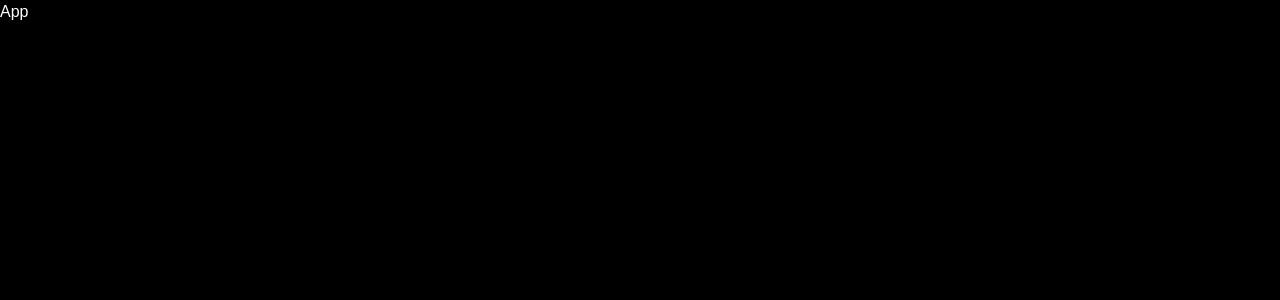
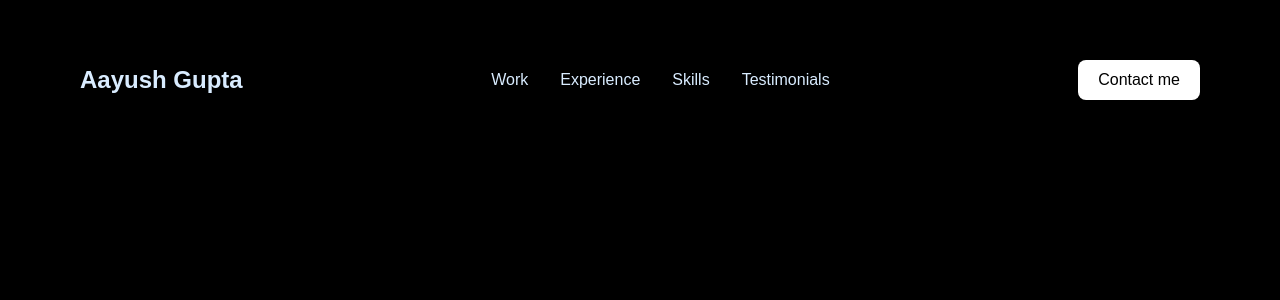
Before and after one commit to AayushGupta69/portfolio, a React (Vite) app: page / in a window 1280 px wide. Shown: the top 300 px of the page. Built offline with nearby package versions, Linux system fonts and the light colour scheme; a web font is replaced by a local one.

Commit message:
Added constants and navbar.jsx component

```diff
--- a/src/App.jsx
+++ b/src/App.jsx
@@ -1,6 +1,10 @@
+import Navbar from "./components/navbar.jsx";
+
 const App = () => {
   return (
-    <>App</>
-  )
-}
+    <>
+      <Navbar />
+    </>
+  );
+};
 export default App;
--- /dev/null
+++ b/src/components/navbar.jsx
@@ -0,0 +1,47 @@
+import { useEffect, useState } from "react";
+import { navLinks } from "../constants/index.js";
+
+const Navbar = () => {
+  const [scrolled, setScrolled] = useState(false);
+
+  useEffect(() => {
+    const handleScroll = () => {
+      const isScrolled = window.scrollY > 10;
+      setScrolled(isScrolled);
+    };
+
+    window.addEventListener("scroll", handleScroll);
+
+    return () => window.removeEventListener("scroll", handleScroll);
+  }, []);
+
+  return (
+    <header className={`navbar ${scrolled ? "scrolled" : "not-scrolled"}`}>
+      <div className="inner">
+        <a href="#hero" className="logo">
+          Aayush Gupta
+        </a>
+
+        <nav className="desktop">
+          <ul>
+            {navLinks.map(({ link, name }) => (
+              <li key={name} className="group">
+                <a href={link}>
+                  <span>{name}</span>
+                  <span className="underline" />
+                </a>
+              </li>
+            ))}
+          </ul>
+        </nav>
+
+        <a href="#contact" className="contact-btn group">
+          <div className="inner">
+            <span>Contact me</span>
+          </div>
+        </a>
+      </div>
+    </header>
+  );
+};
+export default Navbar;
--- /dev/null
+++ b/src/constants/index.js
@@ -0,0 +1,38 @@
+const navLinks = [
+  {
+    name: "Work",
+    link: "#work",
+  },
+  {
+    name: "Experience",
+    link: "#experience",
+  },
+  {
+    name: "Skills",
+    link: "#skills",
+  },
+  {
+    name: "Testimonials",
+    link: "#testimonials",
+  },
+];
+
+const words = [
+  { text: "Ideas", imgPath: "/images/ideas.svg" },
+  { text: "Concepts", imgPath: "/images/concepts.svg" },
+  { text: "Designs", imgPath: "/images/designs.svg" },
+  { text: "Code", imgPath: "/images/code.svg" },
+  { text: "Ideas", imgPath: "/images/ideas.svg" },
+  { text: "Concepts", imgPath: "/images/concepts.svg" },
+  { text: "Designs", imgPath: "/images/designs.svg" },
+  { text: "Code", imgPath: "/images/code.svg" },
+];
+
+const counterItems = [
+  { value: 15, suffix: "+", label: "Years of Experience" },
+  { value: 200, suffix: "+", label: "Satisfied Clients" },
+  { value: 108, suffix: "+", label: "Completed Projects" },
+  { value: 90, suffix: "%", label: "Client Retention Rate" },
+];
+
+export { words, navLinks, counterItems };
```
